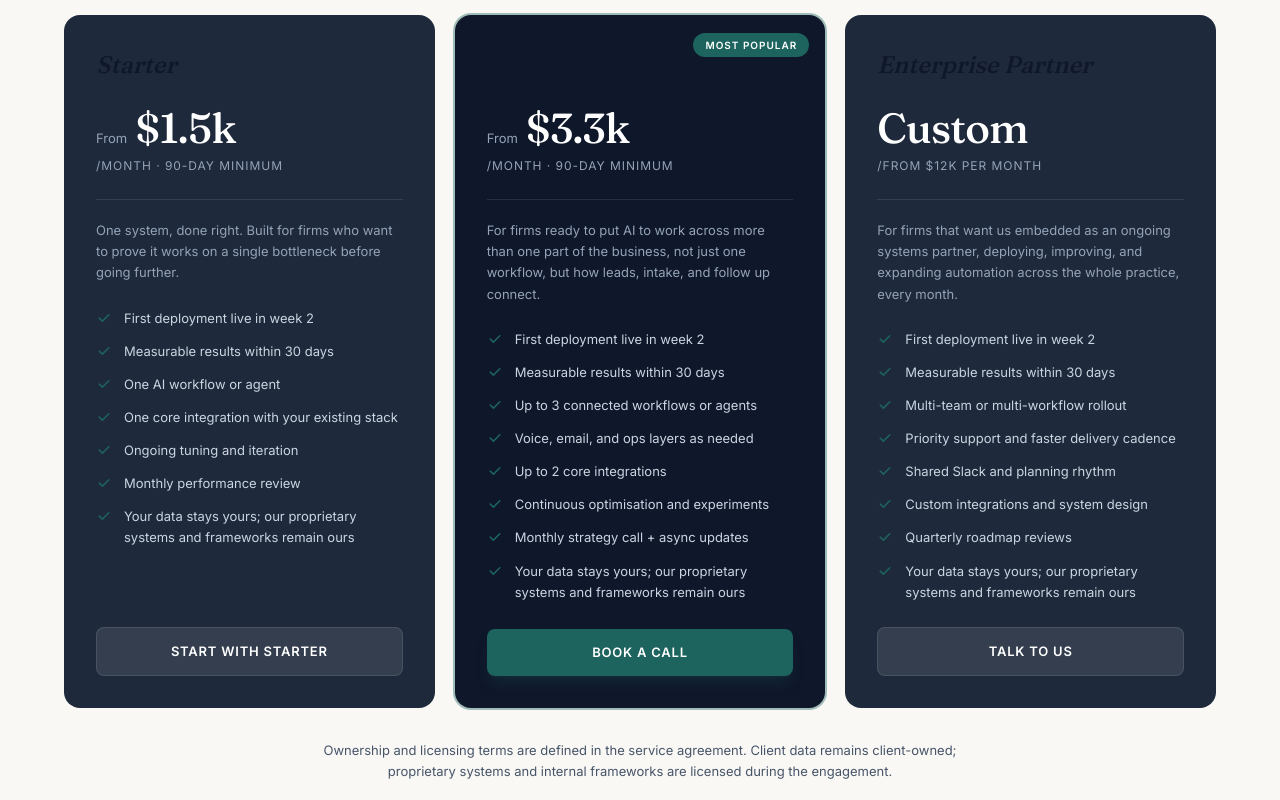
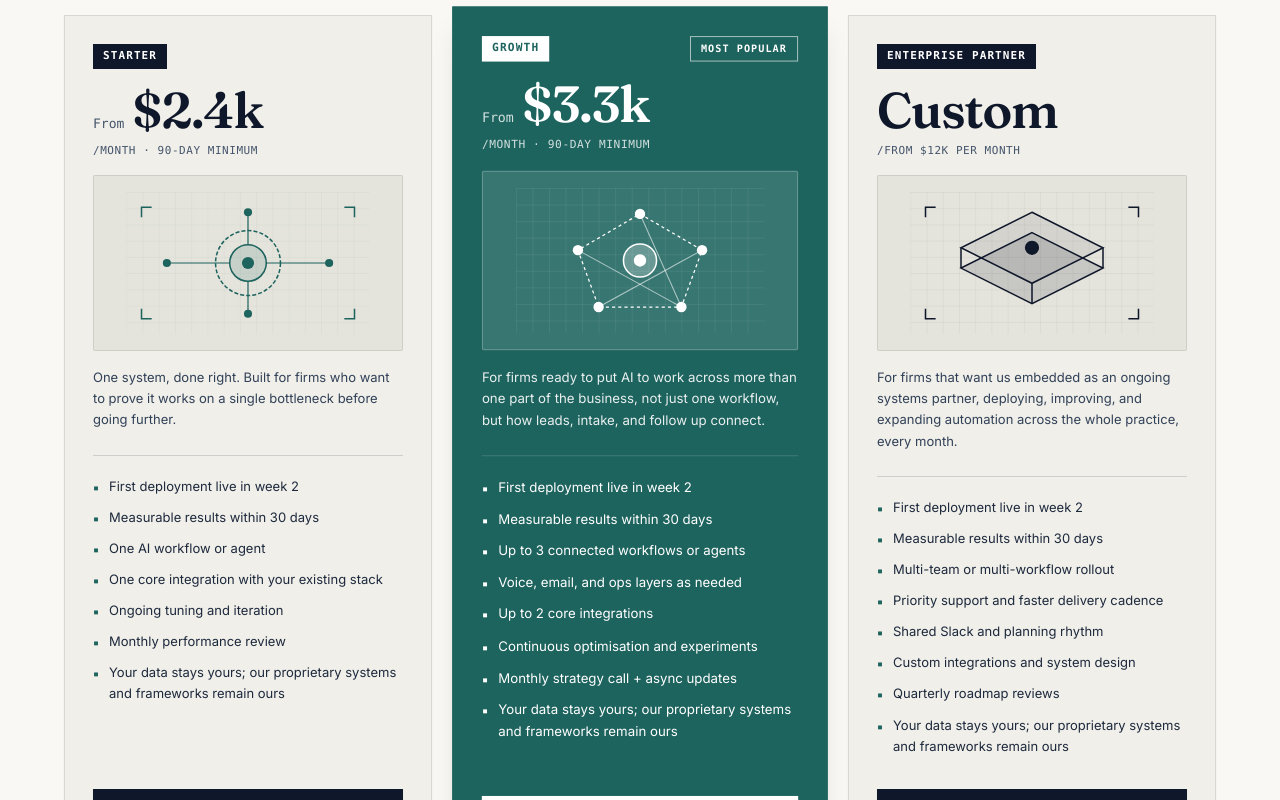
Before and after one commit to spectredad/Regicore, a Next.js app: page / in a window 1280 px wide. Shown: the part 5100-5900 px from the top of the page. Built offline with nearby package versions, Linux system fonts and the light colour scheme.

Commit message:
feat: redesign Pricing section matching blue line-art card grid and update Starter price to .4k

```diff
--- a/components/Pricing.tsx
+++ b/components/Pricing.tsx
@@ -3,20 +3,109 @@ import { useEffect, useRef } from "react";
 import { motion } from "framer-motion";
 import { plans } from "@/lib/content";
 
-function PriceDisplay({ price }: { price: string }) {
+/* ── Custom Halftone / Tech Blueprint Illustrations matching the reference ── */
+
+function StarterIllustration() {
+  return (
+    <div className="w-full h-40 sm:h-44 bg-[#e5e4dc] border border-black/10 rounded-xs flex items-center justify-center relative overflow-hidden my-4 group-hover:border-[#1d635e]/40 transition-colors">
+      <svg className="w-full h-full p-4 text-[#1d635e]" viewBox="0 0 240 140" fill="none">
+        {/* Grid Pattern */}
+        <pattern id="grid-starter" width="16" height="16" patternUnits="userSpaceOnUse">
+          <path d="M 16 0 L 0 0 0 16" fill="none" stroke="currentColor" strokeWidth="0.5" strokeOpacity="0.18" />
+        </pattern>
+        <rect width="100%" height="100%" fill="url(#grid-starter)" />
+
+        {/* Central Core & Nodes */}
+        <circle cx="120" cy="70" r="32" stroke="currentColor" strokeWidth="1.5" strokeDasharray="4 2" />
+        <circle cx="120" cy="70" r="18" fill="currentColor" fillOpacity="0.15" stroke="currentColor" strokeWidth="1.5" />
+        <circle cx="120" cy="70" r="6" fill="currentColor" />
+
+        {/* Connections */}
+        <path d="M 40 70 L 102 70 M 138 70 L 200 70 M 120 20 L 120 52 M 120 88 L 120 120" stroke="currentColor" strokeWidth="1.2" />
+
+        <circle cx="40" cy="70" r="4" fill="currentColor" />
+        <circle cx="200" cy="70" r="4" fill="currentColor" />
+        <circle cx="120" cy="20" r="4" fill="currentColor" />
+        <circle cx="120" cy="120" r="4" fill="currentColor" />
+
+        {/* Framing Corners */}
+        <path d="M 15 25 L 15 15 L 25 15 M 225 25 L 225 15 L 215 15 M 15 115 L 15 125 L 25 125 M 225 115 L 225 125 L 215 125" stroke="currentColor" strokeWidth="1.5" />
+      </svg>
+    </div>
+  );
+}
+
+function GrowthIllustration() {
+  return (
+    <div className="w-full h-40 sm:h-44 bg-white/12 border border-white/25 rounded-xs flex items-center justify-center relative overflow-hidden my-4">
+      <svg className="w-full h-full p-4 text-white" viewBox="0 0 240 140" fill="none">
+        {/* Grid Pattern */}
+        <pattern id="grid-growth" width="16" height="16" patternUnits="userSpaceOnUse">
+          <path d="M 16 0 L 0 0 0 16" fill="none" stroke="white" strokeWidth="0.5" strokeOpacity="0.25" />
+        </pattern>
+        <rect width="100%" height="100%" fill="url(#grid-growth)" />
+
+        {/* Multi-Agent Swarm Constellation */}
+        <polygon points="120,25 180,60 160,115 80,115 60,60" fill="none" stroke="white" strokeWidth="1.2" strokeDasharray="3 3" />
+
+        <line x1="120" y1="25" x2="160" y2="115" stroke="white" strokeWidth="1" strokeOpacity="0.6" />
+        <line x1="180" y1="60" x2="80" y2="115" stroke="white" strokeWidth="1" strokeOpacity="0.6" />
+        <line x1="60" y1="60" x2="160" y2="115" stroke="white" strokeWidth="1" strokeOpacity="0.6" />
+
+        <circle cx="120" cy="70" r="16" fill="white" fillOpacity="0.25" stroke="white" strokeWidth="1.5" />
+        <circle cx="120" cy="70" r="6" fill="white" />
+
+        {/* Swarm Nodes */}
+        <circle cx="120" cy="25" r="5" fill="white" />
+        <circle cx="180" cy="60" r="5" fill="white" />
+        <circle cx="160" cy="115" r="5" fill="white" />
+        <circle cx="80" cy="115" r="5" fill="white" />
+        <circle cx="60" cy="60" r="5" fill="white" />
+      </svg>
+    </div>
+  );
+}
+
+function EnterpriseIllustration() {
+  return (
+    <div className="w-full h-40 sm:h-44 bg-[#e5e4dc] border border-black/10 rounded-xs flex items-center justify-center relative overflow-hidden my-4 group-hover:border-[#0f172a]/40 transition-colors">
+      <svg className="w-full h-full p-4 text-[#0f172a]" viewBox="0 0 240 140" fill="none">
+        {/* Grid Pattern */}
+        <pattern id="grid-enterprise" width="16" height="16" patternUnits="userSpaceOnUse">
+          <path d="M 16 0 L 0 0 0 16" fill="none" stroke="currentColor" strokeWidth="0.5" strokeOpacity="0.18" />
+        </pattern>
+        <rect width="100%" height="100%" fill="url(#grid-enterprise)" />
+
+        {/* Isometric Enterprise Platform */}
+        <polygon points="120,20 190,55 120,90 50,55" fill="currentColor" fillOpacity="0.08" stroke="currentColor" strokeWidth="1.5" />
+        <polygon points="120,40 190,75 120,110 50,75" fill="currentColor" fillOpacity="0.14" stroke="currentColor" strokeWidth="1.5" />
+
+        {/* Structural Pillars */}
+        <line x1="50" y1="55" x2="50" y2="75" stroke="currentColor" strokeWidth="1.5" />
+        <line x1="190" y1="55" x2="190" y2="75" stroke="currentColor" strokeWidth="1.5" />
+        <line x1="120" y1="90" x2="120" y2="110" stroke="currentColor" strokeWidth="1.5" />
+
+        <circle cx="120" cy="55" r="7" fill="currentColor" />
+        <path d="M 15 25 L 15 15 L 25 15 M 225 25 L 225 15 L 215 15 M 15 115 L 15 125 L 25 125 M 225 115 L 225 125 L 215 125" stroke="currentColor" strokeWidth="1.5" />
+      </svg>
+    </div>
+  );
+}
+
+function PriceDisplay({ price, isPopular }: { price: string; isPopular?: boolean }) {
   if (price.startsWith("From ")) {
     const value = price.replace("From ", "");
     return (
       <div className="flex items-baseline gap-2">
-        <span className="text-[13px] font-normal text-[#94a3b8]">From</span>
-        <span className="font-display text-[36px] sm:text-[42px] font-medium text-white leading-none tracking-[-0.02em]">
+        <span className={`text-[13px] font-mono ${isPopular ? "text-white/80" : "text-slate-600"}`}>From</span>
+        <span className={`font-display text-[44px] sm:text-[50px] font-semibold leading-none tracking-tight ${isPopular ? "text-white" : "text-[#0f172a]"}`}>
           {value}
         </span>
       </div>
     );
   }
   return (
-    <div className="font-display text-[36px] sm:text-[42px] font-medium text-white leading-none tracking-[-0.02em]">
+    <div className={`font-display text-[44px] sm:text-[50px] font-semibold leading-none tracking-tight ${isPopular ? "text-white" : "text-[#0f172a]"}`}>
       {price}
     </div>
   );
@@ -34,13 +123,15 @@ export default function Pricing() {
     return () => observer.disconnect();
   }, []);
 
+  const illustrations = [StarterIllustration, GrowthIllustration, EnterpriseIllustration];
+
   return (
     <section id="pricing" className="py-16 md:py-24 px-5 border-t border-line" ref={sectionRef}>
       <div className="max-w-6xl mx-auto">
         {/* Section header */}
         <div className="reveal flex items-baseline gap-4 border-b border-line pb-4 mb-12 md:mb-16">
           <span className="index-num text-[15px]">06</span>
-          <p className="section-label">Engagements</p>
+          <p className="section-label uppercase tracking-widest font-mono text-xs">ENGAGEMENTS</p>
         </div>
 
         <div className="max-w-2xl mb-14 reveal">
@@ -52,93 +143,110 @@ export default function Pricing() {
           </p>
         </div>
 
-        {/* Pricing cards — dark card style */}
-        <div className="grid md:grid-cols-3 gap-5 items-stretch">
+        {/* Pricing Cards — Clean Light Horizontal Grid matching Reference Image */}
+        <div className="grid md:grid-cols-3 gap-6 items-stretch">
           {plans.map((plan, i) => {
             const isPopular = plan.featured;
+            const IllustrationComp = illustrations[i];
+
             return (
               <motion.div
                 key={plan.name}
-                className={`reveal relative rounded-2xl flex flex-col overflow-hidden ${
+                className={`reveal group relative flex flex-col justify-between p-6 sm:p-7 border transition-all duration-300 ${
                   isPopular
-                    ? "bg-[#0f172a] ring-2 ring-teal/40"
-                    : "bg-[#1e293b]"
+                    ? "bg-[#1d635e] border-[#1d635e] text-white shadow-xl scale-[1.02] z-10"
+                    : "bg-[#f0efe9] border-black/10 hover:border-black/25 text-[#0f172a] shadow-xs"
                 }`}
                 initial={{ opacity: 0, y: 30 }}
                 whileInView={{ opacity: 1, y: 0 }}
                 transition={{ delay: i * 0.12, duration: 0.6, ease: "easeOut" }}
                 viewport={{ once: true, margin: "-100px" }}
               >
-                {/* Popular badge */}
+                <div>
+                  {/* Top Badge Row */}
+                  <div className="flex items-center justify-between gap-2 mb-4">
+                    <span
+                      className={`font-mono text-[11px] uppercase tracking-widest px-2.5 py-1 font-semibold ${
+                        isPopular
+                          ? "bg-white text-[#1d635e]"
+                          : "bg-[#0f172a] text-white"
+                      }`}
+                    >
+                      {plan.name}
+                    </span>
+
                     {plan.badge && (
-                  <div className="absolute top-4 right-4">
-                    <span className="bg-teal text-white text-[10px] uppercase tracking-[0.1em] font-semibold px-3 py-1.5 rounded-full">
+                      <span className="border border-white/60 font-mono text-[10px] uppercase tracking-widest px-2.5 py-1 text-white font-semibold">
                         {plan.badge}
                       </span>
+                    )}
                   </div>
-                )}
 
-                <div className="p-7 sm:p-8 flex flex-col gap-6 flex-1">
-                  {/* Plan name */}
-                  <h3 className="font-display text-[22px] sm:text-[24px] font-medium text-white/90 italic">
-                    {plan.name}
-                  </h3>
-
-                  {/* Price */}
-                  <div>
-                    <PriceDisplay price={plan.price} />
-                    <p className="text-[12px] mt-2 uppercase tracking-[0.08em] text-[#94a3b8]">
+                  {/* Pricing Display */}
+                  <div className="mt-4 mb-1">
+                    <PriceDisplay price={plan.price} isPopular={isPopular} />
+                    <p
+                      className={`font-mono text-[11px] uppercase tracking-wider mt-2 ${
+                        isPopular ? "text-white/80" : "text-slate-600"
+                      }`}
+                    >
                       {plan.period}
                     </p>
                   </div>
 
-                  {/* Description */}
-                  <p className="text-[13px] leading-relaxed text-[#94a3b8] border-t border-white/10 pt-5">
+                  {/* Top Distinctive Tech / Halftone Illustration Area */}
+                  <IllustrationComp />
+
+                  {/* Plan Description */}
+                  <p
+                    className={`text-[13px] leading-relaxed mb-6 font-body ${
+                      isPopular ? "text-white/90" : "text-slate-700"
+                    }`}
+                  >
                     {plan.desc}
                   </p>
 
-                  {/* Features */}
-                  <ul className="flex-1 space-y-3">
+                  {/* Features Bullet List */}
+                  <ul className="space-y-2.5 border-t border-current/15 pt-5 mb-8">
                     {plan.features.map((f) => (
                       <li
                         key={f}
-                        className="flex items-start gap-3 text-[13px] leading-relaxed text-[#cbd5e1]"
+                        className={`flex items-start gap-2.5 text-[13px] leading-relaxed font-body ${
+                          isPopular ? "text-white" : "text-slate-800"
+                        }`}
                       >
-                        <svg
-                          className="w-4 h-4 mt-0.5 shrink-0 text-teal"
-                          viewBox="0 0 20 20"
-                          fill="currentColor"
+                        <span
+                          className={`shrink-0 text-[10px] mt-1 font-mono ${
+                            isPopular ? "text-white" : "text-[#1d635e]"
+                          }`}
                           aria-hidden="true"
                         >
-                          <path
-                            fillRule="evenodd"
-                            d="M16.707 5.293a1 1 0 010 1.414l-8 8a1 1 0 01-1.414 0l-4-4a1 1 0 011.414-1.414L8 12.586l7.293-7.293a1 1 0 011.414 0z"
-                            clipRule="evenodd"
-                          />
-                        </svg>
-                        {f}
+                          ▪
+                        </span>
+                        <span>{f}</span>
                       </li>
                     ))}
                   </ul>
+                </div>
 
-                  {/* CTA Button */}
+                {/* Bottom CTA Button */}
                 <a
                   href="#book"
-                    className={`block w-full text-center font-semibold py-3.5 rounded-lg transition-all duration-300 text-[13px] uppercase tracking-[0.06em] ${
+                  className={`block w-full text-center font-mono text-[12px] font-semibold uppercase tracking-widest py-3.5 px-4 transition-all duration-300 border ${
                     isPopular
-                        ? "bg-teal text-white hover:bg-teal/90 shadow-lg shadow-teal/20"
-                        : "bg-white/10 text-white hover:bg-white/15 border border-white/10"
+                      ? "bg-white text-[#1d635e] border-white hover:bg-white/90 shadow-md"
+                      : "bg-[#0f172a] text-white border-[#0f172a] hover:bg-[#1d635e] hover:border-[#1d635e] shadow-xs"
                   }`}
                 >
                   {plan.cta}
                 </a>
-                </div>
               </motion.div>
             );
           })}
         </div>
 
-        <p className="text-center text-muted text-[13px] mt-8 reveal leading-relaxed max-w-2xl mx-auto">
+        {/* Footer Disclaimer */}
+        <p className="text-center text-muted text-[13px] mt-10 reveal leading-relaxed max-w-2xl mx-auto">
           Ownership and licensing terms are defined in the service agreement. Client data remains client-owned; proprietary systems and internal frameworks are licensed during the engagement.
         </p>
       </div>
--- a/lib/content.ts
+++ b/lib/content.ts
@@ -91,7 +91,7 @@ export const metrics = [
 export const plans = [
   {
     name: "Starter",
-    price: "From $1.5k",
+    price: "From $2.4k",
     period: "/month · 90-day minimum",
     featured: false,
     badge: null,
```
Lines whose indentation alone changed are shown as unchanged.
